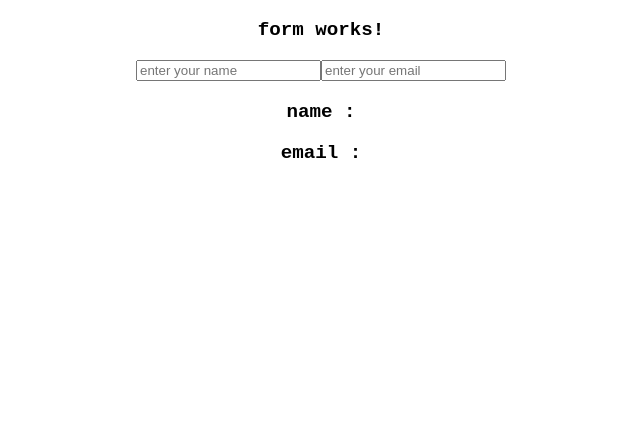
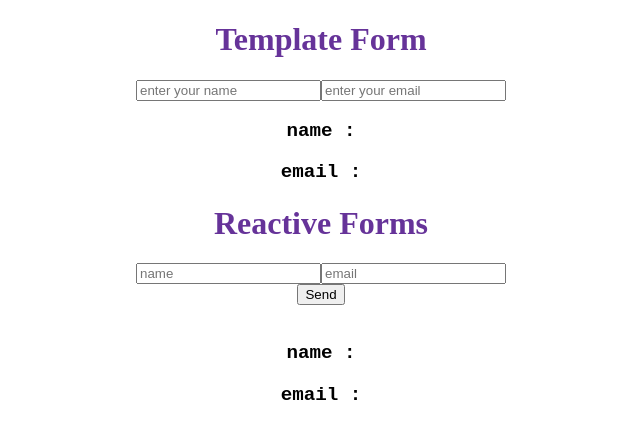
Before and after one commit to JaydipJadhav25/Angular, an Angular app: page / in a window 1280 px wide. Shown: the top 438 px of the page, without its empty margins (319-959 px from the left). Built offline with nearby package versions, Linux system fonts and the light colour scheme.

Commit message:
feat:  Reactive Forms

```diff
--- a/src/app/app.html
+++ b/src/app/app.html
@@ -1 +1,4 @@
+<h1>Template Form</h1>
 <app-form></app-form>
+<h1>Reactive Forms</h1>
+<app-form2></app-form2>
--- a/src/app/app.ts
+++ b/src/app/app.ts
@@ -14,10 +14,11 @@ import { Parent } from './parent/parent';
 import { Counterstore } from './core/store/counter';
 import { Userstore } from './core/store/user';
 import { Form } from './form/form';
+import { Form2 } from './form2/form2';
 
 @Component({
   selector: 'app-root',
-  imports: [ Form ],
+  imports: [ Form  , Form2],
   templateUrl: './app.html',
   styleUrl: './app.css'
 })
--- a/src/app/form/form.html
+++ b/src/app/form/form.html
@@ -1,4 +1,4 @@
-<p>form works!</p>
+
 
 
 <input type="text"
--- /dev/null
+++ b/src/app/form2/form2.html
@@ -0,0 +1,12 @@
+
+<form [formGroup]="form">
+    <input formControlName="name" type="text" placeholder="name">
+    <input formControlName="email" type="text" placeholder="email">
+</form>
+
+<button (click)="submiteForm()">Send</button>
+<br>
+<br>
+
+<p>name : {{usersignal().name}}</p>
+<p>email : {{usersignal().email}}</p>
--- /dev/null
+++ b/src/app/form2/form2.ts
@@ -0,0 +1,35 @@
+import { Component, signal } from '@angular/core';
+import { FormBuilder, ReactiveFormsModule} from '@angular/forms';
+
+@Component({
+  selector: 'app-form2',
+  imports: [ReactiveFormsModule],
+  templateUrl: './form2.html',
+  styleUrl: './form2.css',
+})
+export class Form2 {
+  usersignal = signal({name : "" , email : ""});
+  form : any; //define for type
+
+  //to define initail level of form
+  constructor(private fb: FormBuilder){
+    this.form =  this.fb.group({
+      name : [''],
+      email : ['']
+    });
+
+
+
+    this.form.valueChanges.subscribe((value : any)=>{
+       this.usersignal.set(value)
+    });
+
+
+  }
+
+  submiteForm(){
+      alert(`Name : ${this.usersignal().name} || Email : ${this.usersignal().email}`);
+  }
+
+
+}
```
Also changed, not shown: src/app/form2/form2.css (added), 1 other file (tests, documents, lock files or other folders).
